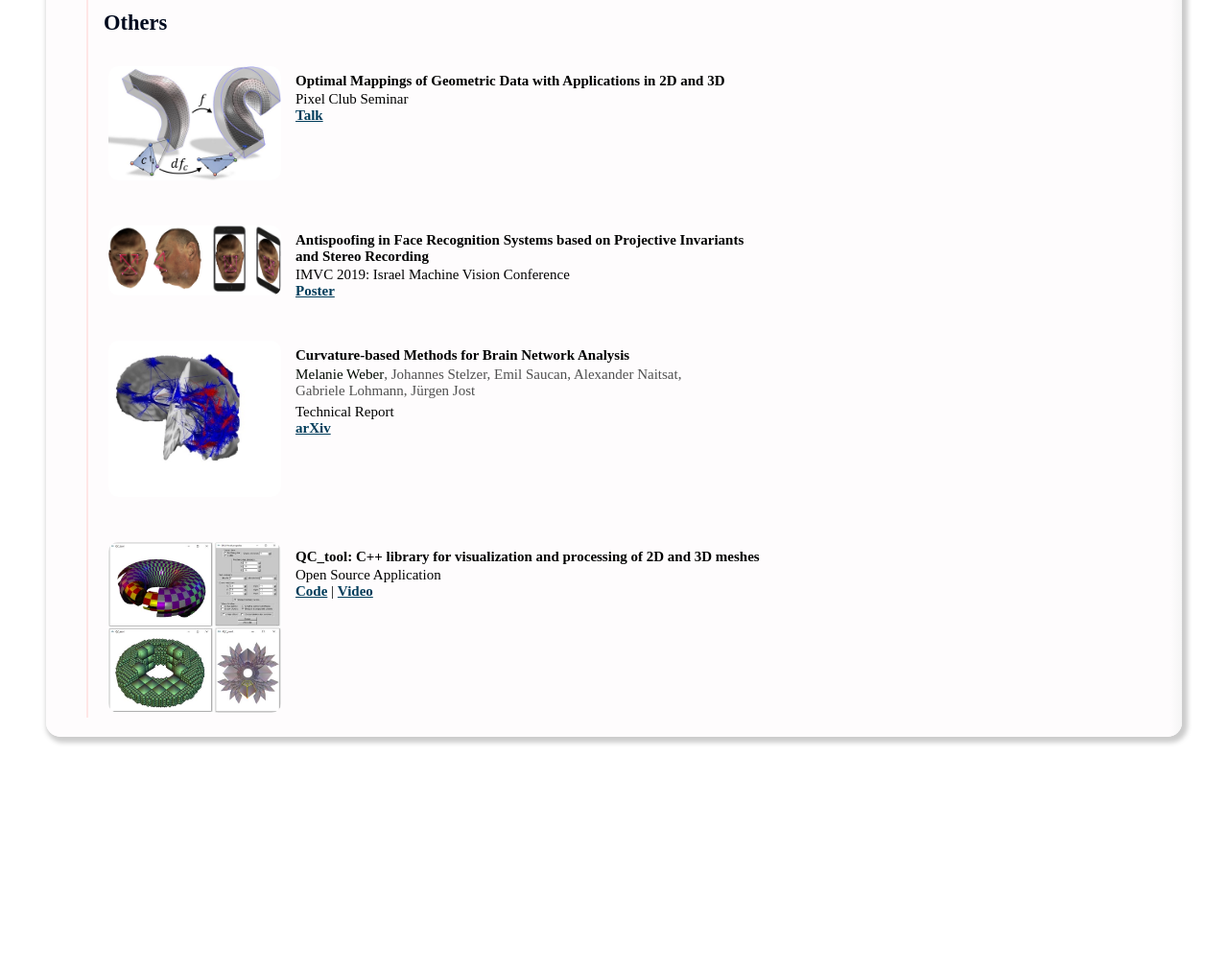
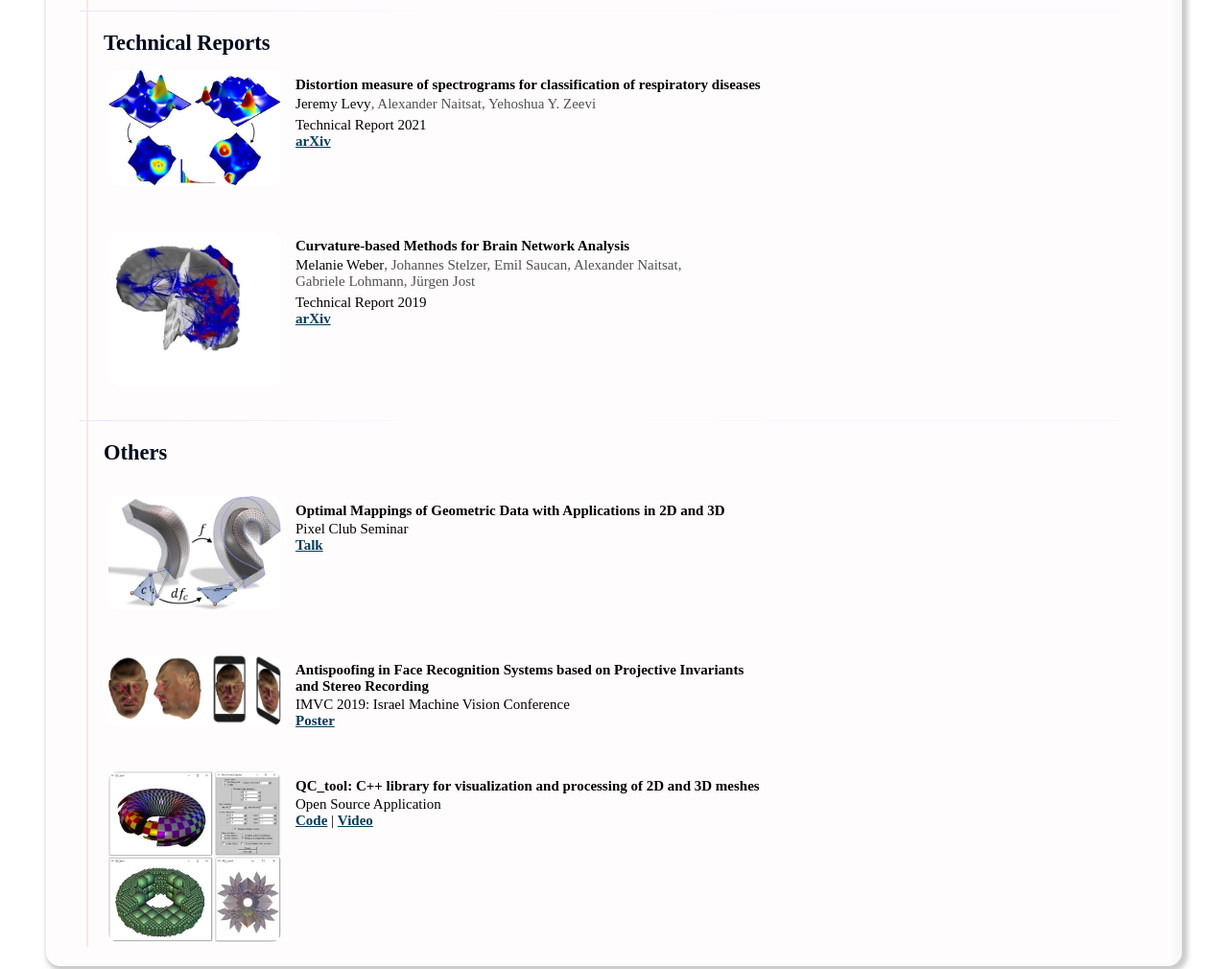
Before and after one commit to AlexNaitsat/AlexNaitsat.github.io, a plain HTML site: page index.html in a window 1280 px wide. Shown: the part 1700-2710 px from the top of the page at 96% size. Before the commit the page ends 2483 px from the top, so only its background shows below. Drawn offline with Linux system fonts and the light colour scheme; a script that the page names is missing.

Commit message:
new item

```diff
--- a/index.html
+++ b/index.html
@@ -201,7 +201,7 @@ $('.vline').slideDown(1200);
 
 								<b>On Inversion-Free Mapping and Distortion Minimization</b><br/>
 								<div class="paper-data"><span class="authors"><span class="hi">Alexander Naitsat</span>, Gregory Naitzat, Yehoshua Y. Zeevi</span>
-									Technical Report 2020  <br/>
+									Journal of Mathematical Imaging and Vision 2021  <br/>
                                     <a class="paper-link" href="https://link.springer.com/article/10.1007/s10851-021-01038-y" data-size="20">DOI</a> |
 									<a href="html/projects/dist_inv_mapping/dist_inv_mapping_preprint.pdf" data-size="20">Preprint</a> | <a  href="html/projects/dist_inv_mapping/dist_inv_mapping_supplementary.pdf" data-size="2"> Supplemental</a> </a>
 								</div>
@@ -371,6 +371,58 @@ $('.vline').slideDown(1200);
 				<li>
 			<hr class="fancy-line"/>
 
+                    	<li>
+			<hr class="fancy-line"/>
+
+		<div class="heading">Technical Reports</div>
+
+                                    <li class="paper-entry">
+
+                        <img alt="Comparing two surfaces by measuring geometric distortions induced by flattening these surfaces into the plane."
+                                  " class="teaser" src="html/projects/respiratory_diseases/respiratory_diseases.jpg"  title="Classification of respiratory diseases from sound recordings. The method is based on parametrization of sound spectrograms and on measuring  geometric distortions. "/>
+
+                        <div class="paper-cell">
+                            <b>Distortion measure of spectrograms for classification of respiratory diseases</b><br/>
+                            <div class="paper-data"><span class="authors"><span class="hi">Jeremy Levy</span>, Alexander Naitsat, Yehoshua Y. Zeevi <br> </span>
+                            </div>
+                            <div class="paper-data">
+                                Technical Report 2021
+                                <br/>  <a class="paper-link" href="https://arxiv.org/abs/2106.02429">arXiv</a>
+                            </div>
+
+                        </div>
+                        <div style="clear:left;"></div>
+                    </li>
+
+                    <br>
+                    <li class="paper-entry">
+
+                        <img alt="Task-based functional networks  that show voxel-wise changes in synchronization." class="teaser" src="html/projects/brain_ricci/brain_ricci.jpg"  title="Geometric method for brain network analysis."/>
+
+                        <div class="paper-cell">
+                            <b>Curvature-based Methods for Brain Network Analysis</b><br/>
+                            <div class="paper-data"><span class="authors"><span class="hi">Melanie Weber</span>, Johannes Stelzer, Emil Saucan, Alexander Naitsat, <br> Gabriele Lohmann, Jürgen Jost </span>
+                            </div>
+                            <div class="paper-data">
+                                Technical Report 2019
+                                <br/>  <a class="paper-link" href="https://arxiv.org/abs/1707.00180">arXiv</a>
+                            </div>
+
+                        </div>
+                        <div style="clear:left;"></div>
+                    </li>
+
+
+
+
+
+
+            				<li>
+			<hr class="fancy-line"/>
+
+
+
+
 		<div class="heading">Others</div>
         <br>
 			<ol>
@@ -406,23 +458,7 @@ $('.vline').slideDown(1200);
 				</li>
                 <br>
 
-				<li class="paper-entry">
 
-					<img alt="Task-based functional networks  that show voxel-wise changes in synchronization." class="teaser" src="html/projects/brain_ricci/brain_ricci.jpg"  title="Geometric method for brain network analysis."/>
-
-					<div class="paper-cell">
-						<b>Curvature-based Methods for Brain Network Analysis</b><br/>
-						<div class="paper-data"><span class="authors"><span class="hi">Melanie Weber</span>, Johannes Stelzer, Emil Saucan, Alexander Naitsat, <br> Gabriele Lohmann, Jürgen Jost </span>
-						</div>
-						<div class="paper-data">
-							Technical Report
-							<br/>  <a class="paper-link" href="https://arxiv.org/abs/1707.00180">arXiv</a>
-						</div>
-
-					</div>
-					<div style="clear:left;"></div>
-				</li>
-                <br>
 
                 <li class="paper-entry">
 
@@ -440,7 +476,5 @@ $('.vline').slideDown(1200);
 				</li>
 
 			</ol>
-		</li>
-	</ol>
 </body>
 </html>
```
Also changed, not shown: html/projects/respiratory_diseases/respiratory_diseases.JPG (added).
